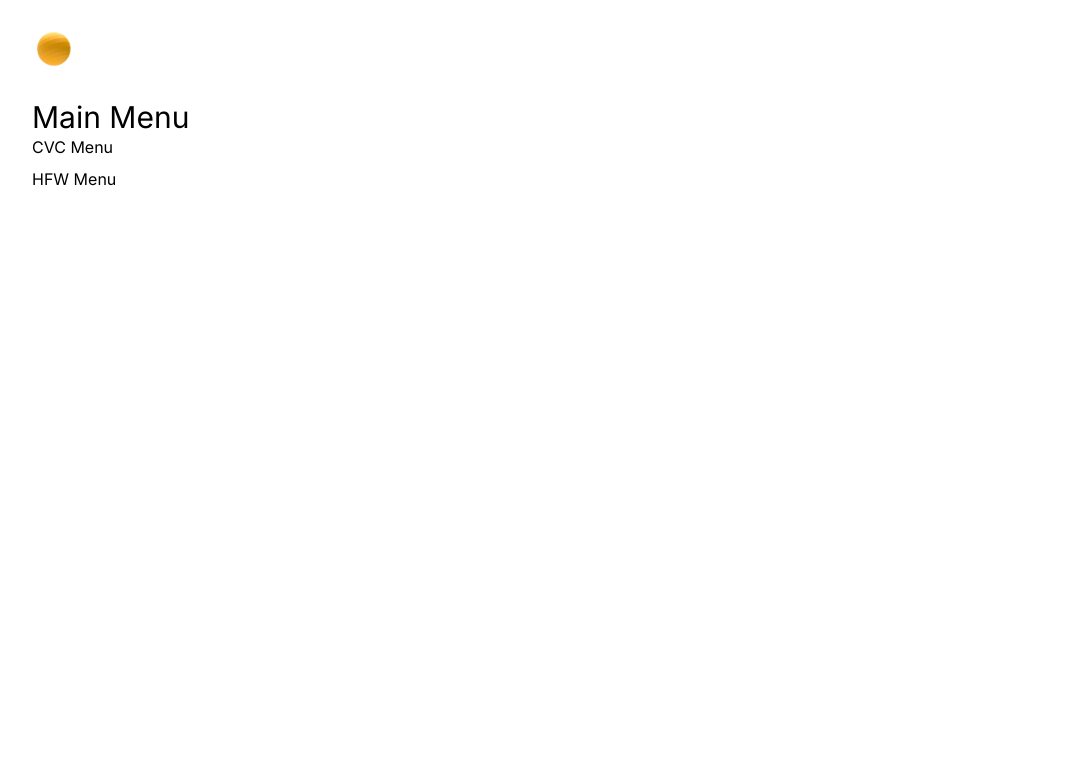
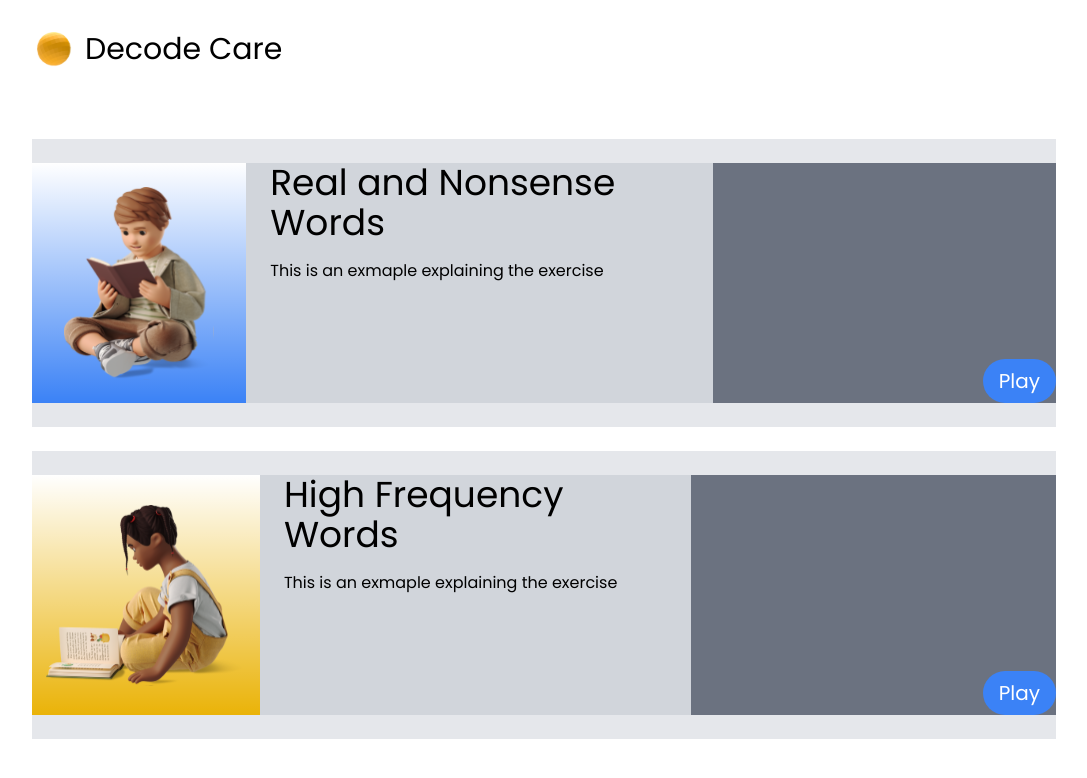
Before and after one commit to ghpaterson/decode-care, a Next.js app: page /MainMenu in a window 1280 px wide. Shown: the top 778 px of the page, without its empty margins (96-1183 px from the left). Built offline with nearby package versions, Linux system fonts and the light colour scheme; a web font is replaced by a local one.

Commit message:
initiated cards for the exercises on the main menu

```diff
--- a/app/MainMenu/page.js
+++ b/app/MainMenu/page.js
@@ -1,15 +1,56 @@
 import Link from "next/link";
 import NavBar from "@/components/NavBar";
+import Image from "next/image";
+import boyReading from "/public/boyReading.svg";
+import girlReading from "/public/girlReading.svg";
 
 export default function MainMenu() {
   return (
     <>
       <main className="px-10 lg:px-32">
         <NavBar />
-        <h1 className="text-3xl">Main Menu</h1>
-        <div className="flex flex-col gap-2">
-          <Link href="/CVCMenu">CVC Menu</Link>
-          <Link href="/HFWMenu">HFW Menu</Link>
+        <div className="flex flex-col gap-6 lg:py-10 font-poppins">
+          <section class="cvc-action-card">
+            <div className="bg-gray-200 min-w-full py-6">
+              <div className="flex">
+                <div className="h-60 w-60 bg-gradient-to-b from-white to bg-blue-500 flex justify-center">
+                  <Image src={boyReading} width={150} alt="boy reading" />
+                </div>
+                <div className="flex flex-col gap-4 bg-gray-300 px-6">
+                  <h1 className="text-4xl">Real and Nonsense Words</h1>
+                  <p>This is an exmaple explaining the exercise</p>
+                </div>
+                <div className="flex justify-end items-end bg-gray-500 w-96">
+                  <Link href="/CVCMenu">
+                    <button className="bg-blue-500 rounded-full text-xl text-white px-4 py-2">
+                      Play
+                    </button>
+                  </Link>
+                </div>
+              </div>
+            </div>
+          </section>
+          <section class="hfw-action-card">
+            <div className="bg-gray-200 min-w-full py-6">
+              <div className="flex">
+                <div className="h-60 w-60 bg-gradient-to-b from-white to bg-yellow-500 flex justify-center">
+                  <Image src={girlReading} width={200} alt="boy reading" />
+                </div>
+                <div className="flex flex-col gap-4 bg-gray-300 px-6">
+                  <h1 className="text-4xl">High Frequency Words</h1>
+                  <p>This is an exmaple explaining the exercise</p>
+                </div>
+                <div className="flex justify-end items-end bg-gray-500 w-96">
+                  <Link href="/HFWMenu">
+                    <button className="bg-blue-500 rounded-full text-xl text-white px-4 py-2">
+                      Play
+                    </button>
+                  </Link>
+                </div>
+              </div>
+            </div>
+            {/* <Link href="/HFWMenu">HFW Menu</Link> */}
+          </section>
         </div>
       </main>
     </>
--- a/components/NavBar.js
+++ b/components/NavBar.js
@@ -22,7 +22,7 @@ export default function NavBar() {
   return (
     <>
       <nav
-        className={`py-6 lg:text-3xl text-white font-poppins ${
+        className={`py-6 lg:text-3xl font-poppins ${
           isHomePage ? "text-white" : "text-black"
         }`}
       >
```
Also changed, not shown: public/boyReading.svg (added), public/girlReading.svg (added).
